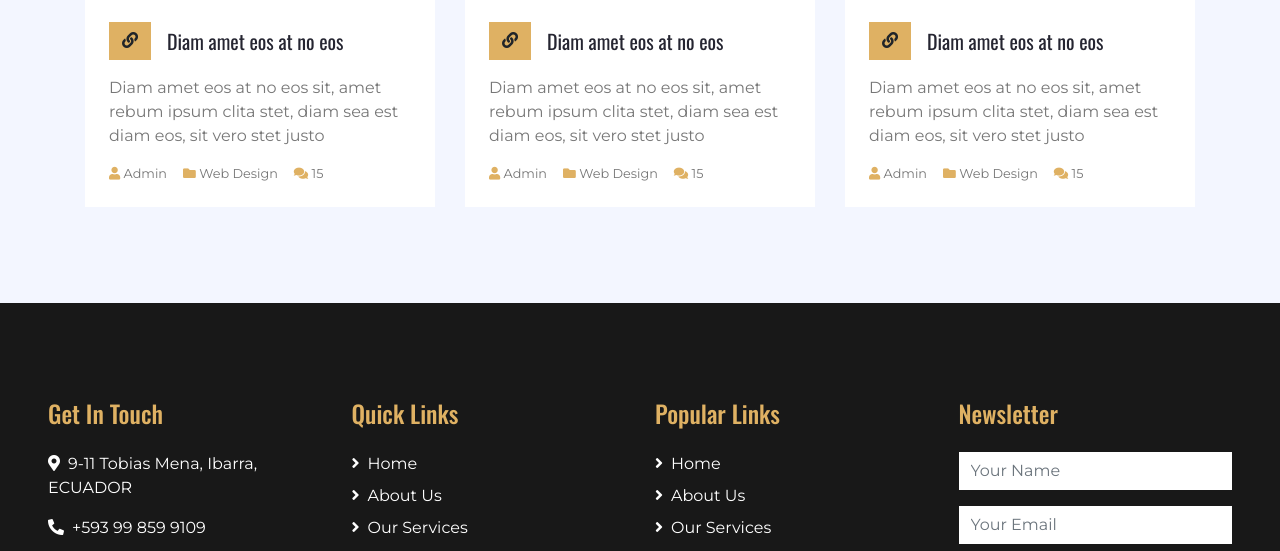
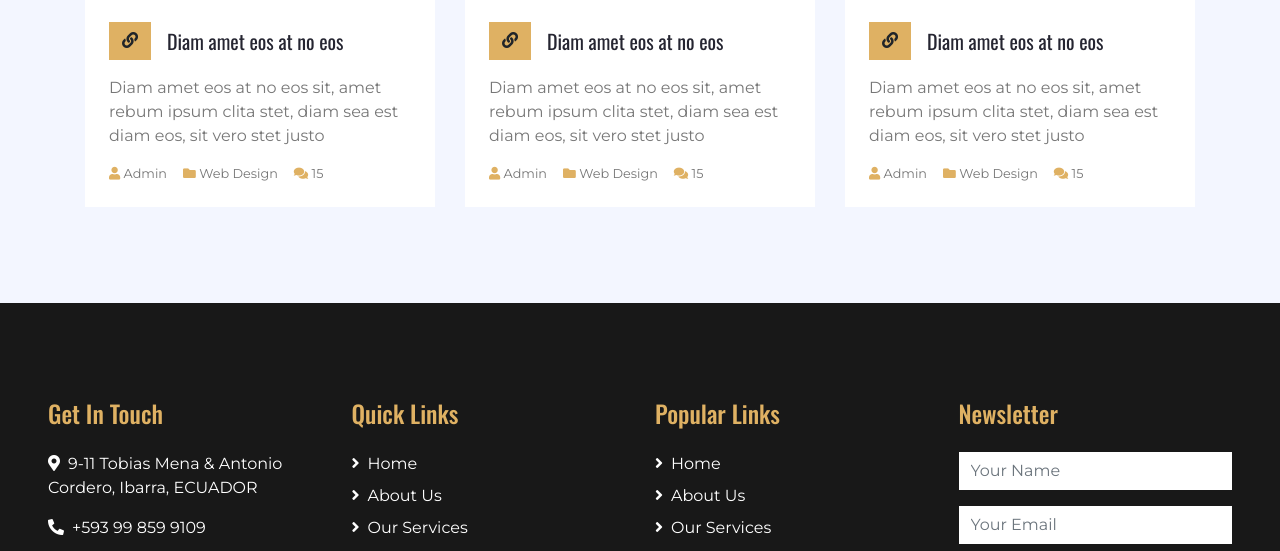
Before and after one commit to lizSC98/interior-design-html-template, a plain HTML site: page index.html in a window 1280 px wide. Shown: the part 5184-5735 px from the top of the page. Drawn offline with nearby package versions, Linux system fonts and the light colour scheme; files that its build step writes are made by us from their sources.

Commit message:
Changes to be committed: ubi modified:   index.html

```diff
--- a/index.html
+++ b/index.html
@@ -608,7 +608,7 @@
         <div class="row pt-5">
             <div class="col-lg-3 col-md-6 mb-5">
                 <h4 class="text-primary mb-4">Get In Touch</h4>
-                <p><i class="fa fa-map-marker-alt mr-2"></i>9-11 Tobias Mena, Ibarra, ECUADOR</p>
+                <p><i class="fa fa-map-marker-alt mr-2"></i>9-11 Tobias Mena & Antonio Cordero, Ibarra, ECUADOR</p>
                 <p><i class="fa fa-phone-alt mr-2"></i>+593 99 859 9109</p>
                 <p><i class="fa fa-envelope mr-2"></i>lizbeth98sc@hotmail.com</p>
                 <div class="d-flex justify-content-start mt-4">
```
